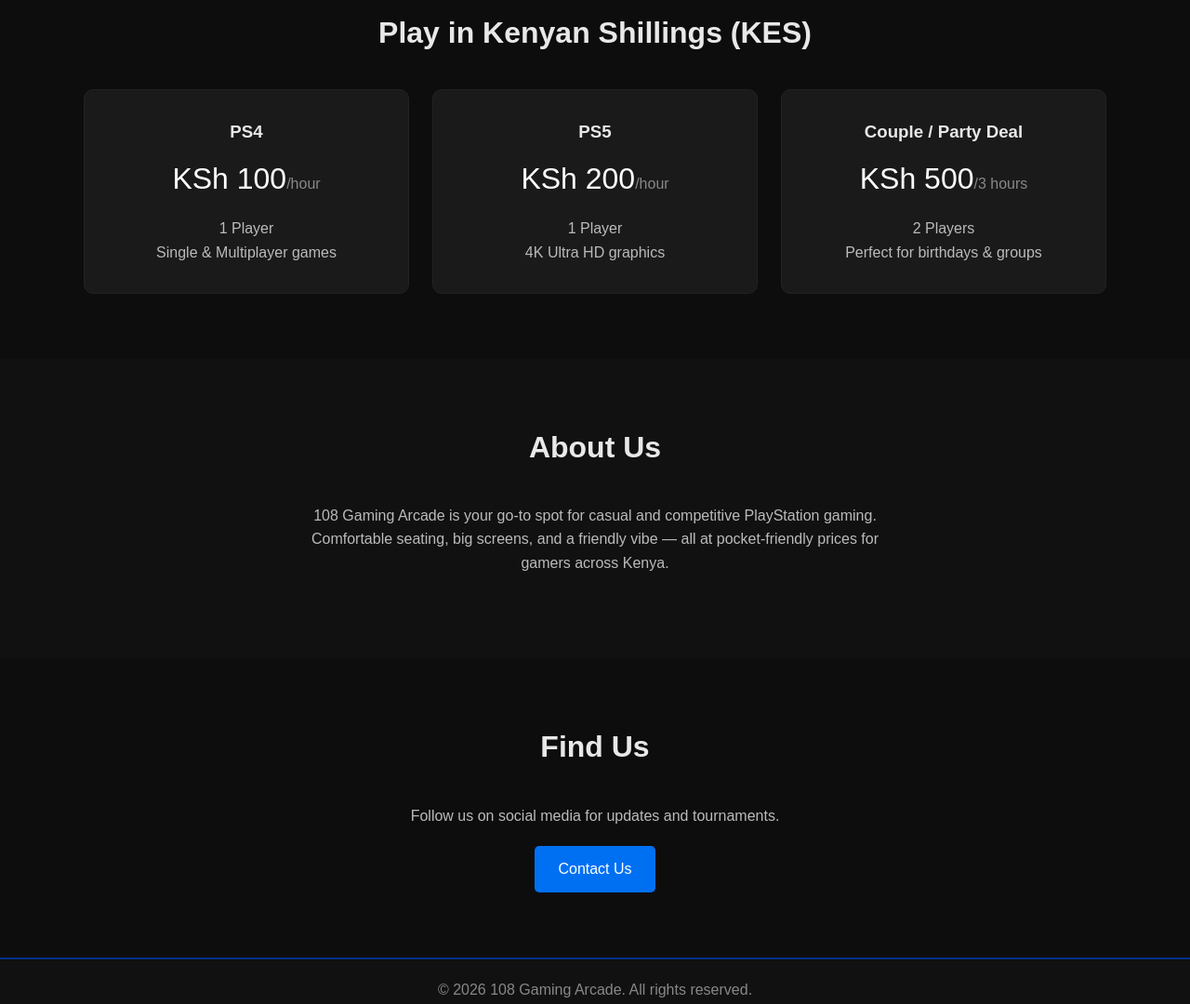
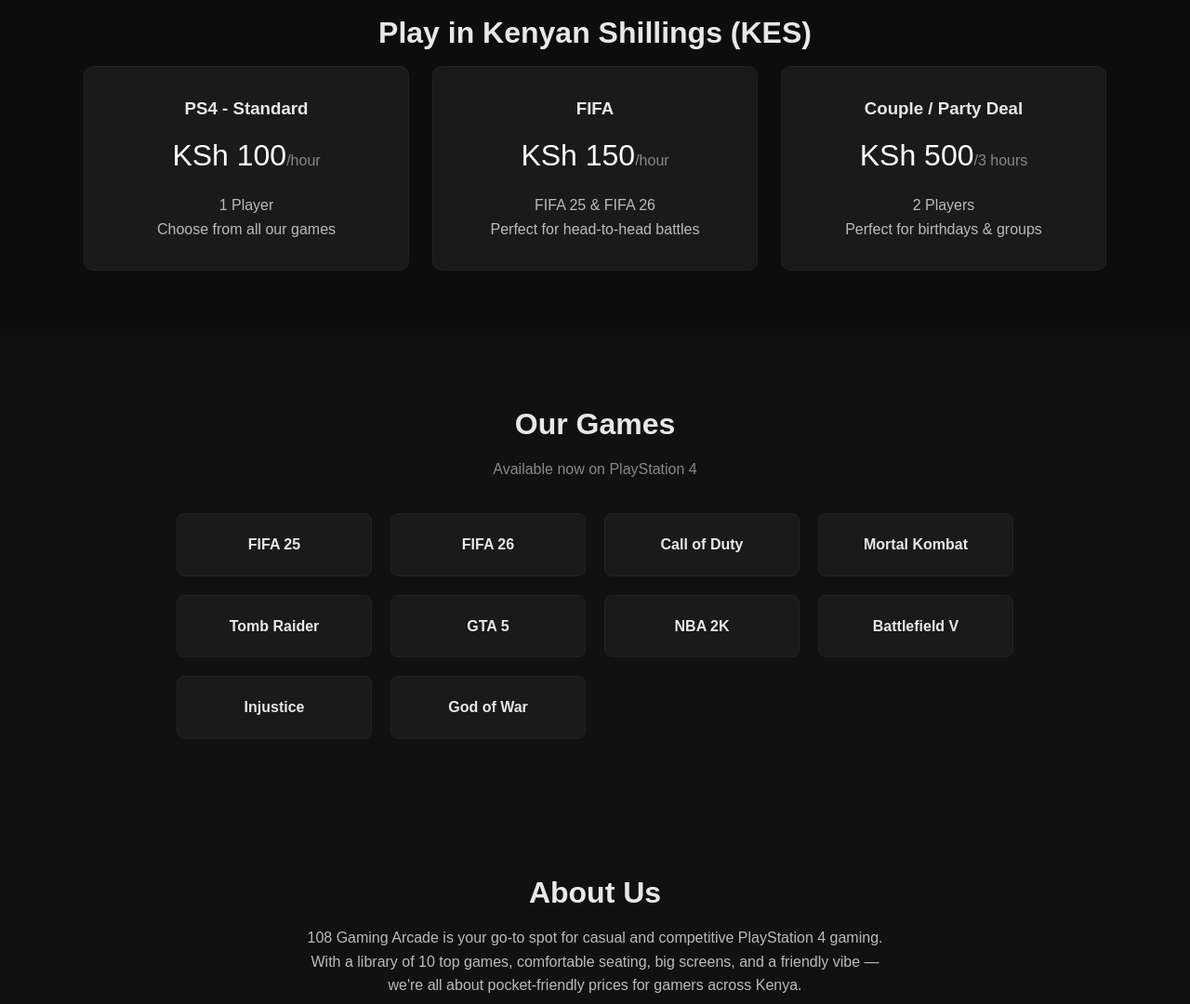
Before and after one commit to Njap-png/108-Games-Arcade, a plain HTML site: page index.html in a window 1280 px wide. Shown: the part 860-1940 px from the top of the page at 93% size. Drawn offline with Linux system fonts and the light colour scheme.

Commit message:
Add games list; PS4-only pricing with FIFA 150/hr

```diff
--- a/index.html
+++ b/index.html
@@ -13,6 +13,7 @@
       <ul>
         <li><a href="#home">Home</a></li>
         <li><a href="#pricing">Pricing</a></li>
+        <li><a href="#games">Games</a></li>
         <li><a href="#about">About</a></li>
         <li><a href="#contact">Contact</a></li>
       </ul>
@@ -29,19 +30,19 @@
     <h2>Play in Kenyan Shillings (KES)</h2>
     <div class="cards">
       <div class="card">
-        <h3>PS4</h3>
+        <h3>PS4 - Standard</h3>
         <p class="price">KSh 100<span>/hour</span></p>
         <ul>
           <li>1 Player</li>
-          <li>Single & Multiplayer games</li>
+          <li>Choose from all our games</li>
         </ul>
       </div>
       <div class="card">
-        <h3>PS5</h3>
-        <p class="price">KSh 200<span>/hour</span></p>
+        <h3>FIFA</h3>
+        <p class="price">KSh 150<span>/hour</span></p>
         <ul>
-          <li>1 Player</li>
-          <li>4K Ultra HD graphics</li>
+          <li>FIFA 25 &amp; FIFA 26</li>
+          <li>Perfect for head-to-head battles</li>
         </ul>
       </div>
       <div class="card">
@@ -49,15 +50,32 @@
         <p class="price">KSh 500<span>/3 hours</span></p>
         <ul>
           <li>2 Players</li>
-          <li>Perfect for birthdays & groups</li>
+          <li>Perfect for birthdays &amp; groups</li>
         </ul>
       </div>
     </div>
   </section>
 
+  <section id="games" class="games">
+    <h2>Our Games</h2>
+    <p class="subtitle">Available now on PlayStation 4</p>
+    <div class="game-list">
+      <span>FIFA 25</span>
+      <span>FIFA 26</span>
+      <span>Call of Duty</span>
+      <span>Mortal Kombat</span>
+      <span>Tomb Raider</span>
+      <span>GTA 5</span>
+      <span>NBA 2K</span>
+      <span>Battlefield V</span>
+      <span>Injustice</span>
+      <span>God of War</span>
+    </div>
+  </section>
+
   <section id="about" class="about">
     <h2>About Us</h2>
-    <p>108 Gaming Arcade is your go-to spot for casual and competitive PlayStation gaming. Comfortable seating, big screens, and a friendly vibe — all at pocket-friendly prices for gamers across Kenya.</p>
+    <p>108 Gaming Arcade is your go-to spot for casual and competitive PlayStation 4 gaming. With a library of 10 top games, comfortable seating, big screens, and a friendly vibe — we're all about pocket-friendly prices for gamers across Kenya.</p>
   </section>
 
   <section id="contact" class="contact">
--- a/styles.css
+++ b/styles.css
@@ -98,7 +98,39 @@ section {
 section h2 {
   text-align: center;
   font-size: 2rem;
+  margin-bottom: 10px;
+}
+
+.subtitle {
+  text-align: center;
+  color: #888;
   margin-bottom: 35px;
+}
+
+.games {
+  background: #111;
+}
+
+.game-list {
+  max-width: 900px;
+  margin: 0 auto;
+  display: grid;
+  grid-template-columns: repeat(auto-fit, minmax(180px, 1fr));
+  gap: 20px;
+}
+
+.game-list span {
+  background: #1a1a1a;
+  border: 1px solid #222;
+  border-radius: 8px;
+  padding: 20px;
+  text-align: center;
+  font-weight: bold;
+}
+
+.game-list span:hover {
+  border-color: #0070f3;
+  color: #fff;
 }
 
 .cards {
```
